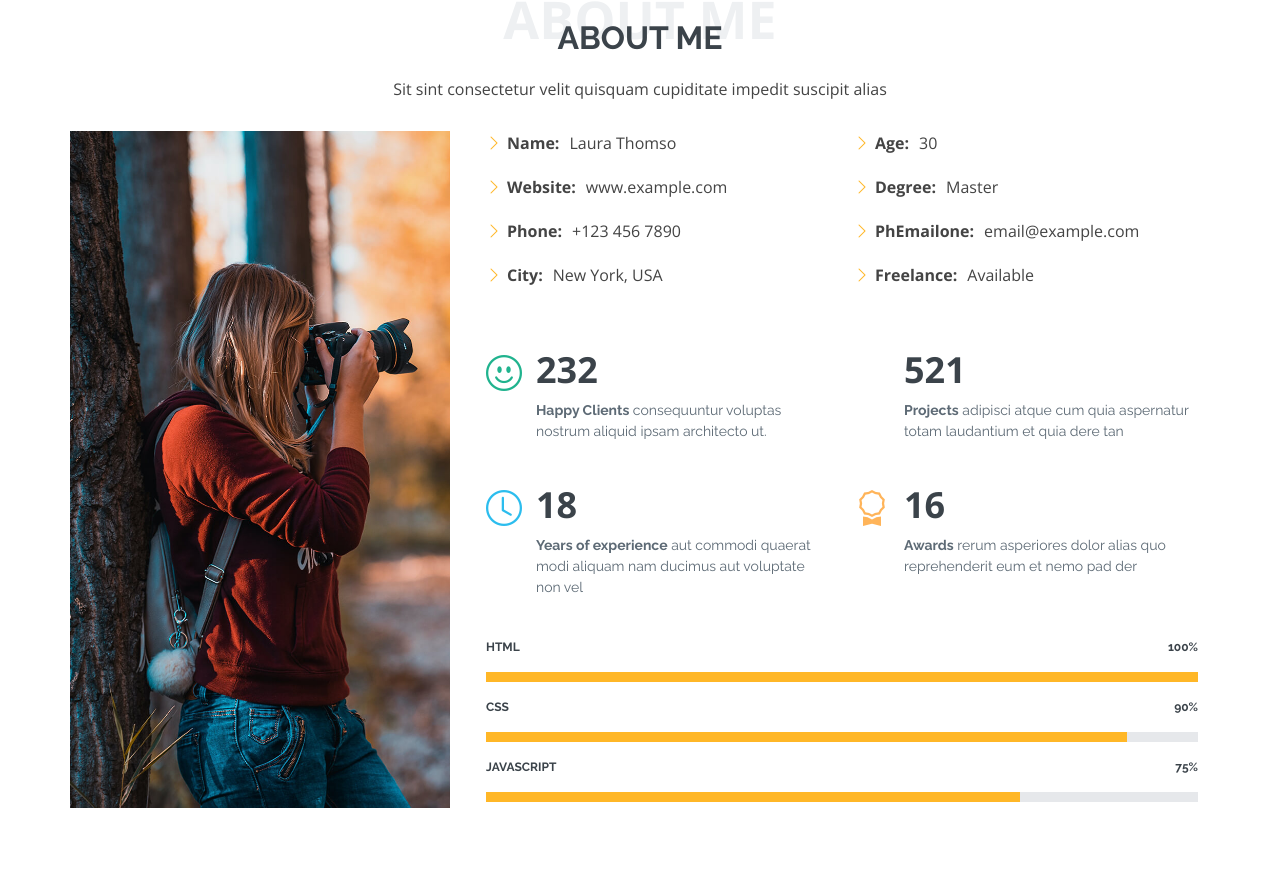
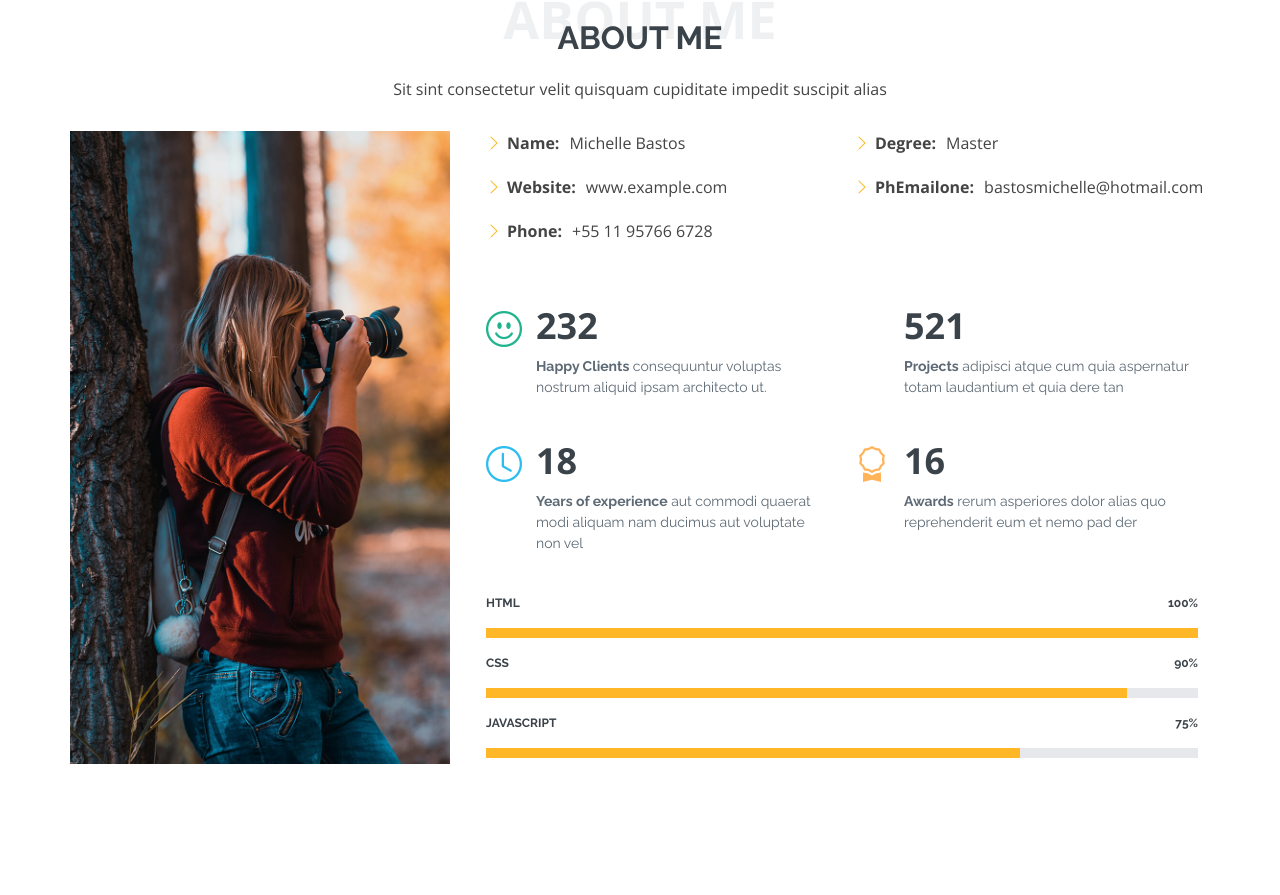
Before and after one commit to bastosmichelle848/bastosmichelle848.github.io, a plain HTML site: page index.html in a window 1280 px wide. Shown: the part 871-1766 px from the top of the page. Drawn offline with nearby package versions, Linux system fonts and the light colour scheme.

Commit message:
Update index.html

```diff
--- a/index.html
+++ b/index.html
@@ -99,18 +99,18 @@
               <div class="row">
                 <div class="col-lg-6">
                   <ul>
-                    <li><i class="bi bi-chevron-right"></i> <strong>Name:</strong> <span>Laura Thomso</span></li>
+                    <li><i class="bi bi-chevron-right"></i> <strong>Name:</strong> <span>Michelle Bastos</span></li>
                     <li><i class="bi bi-chevron-right"></i> <strong>Website:</strong> <span>www.example.com</span></li>
-                    <li><i class="bi bi-chevron-right"></i> <strong>Phone:</strong> <span>+123 456 7890</span></li>
-                    <li><i class="bi bi-chevron-right"></i> <strong>City:</strong> <span>New York, USA</span></li>
+                    <li><i class="bi bi-chevron-right"></i> <strong>Phone:</strong> <span>+55 11 95766 6728</span></li>
+
                   </ul>
                 </div>
                 <div class="col-lg-6">
                   <ul>
-                    <li><i class="bi bi-chevron-right"></i> <strong>Age:</strong> <span>30</span></li>
+
                     <li><i class="bi bi-chevron-right"></i> <strong>Degree:</strong> <span>Master</span></li>
-                    <li><i class="bi bi-chevron-right"></i> <strong>PhEmailone:</strong> <span>email@example.com</span></li>
-                    <li><i class="bi bi-chevron-right"></i> <strong>Freelance:</strong> <span>Available</span></li>
+                    <li><i class="bi bi-chevron-right"></i> <strong>PhEmailone:</strong> <span>bastosmichelle@hotmail.com</span></li>
+
                   </ul>
                 </div>
               </div>
```
